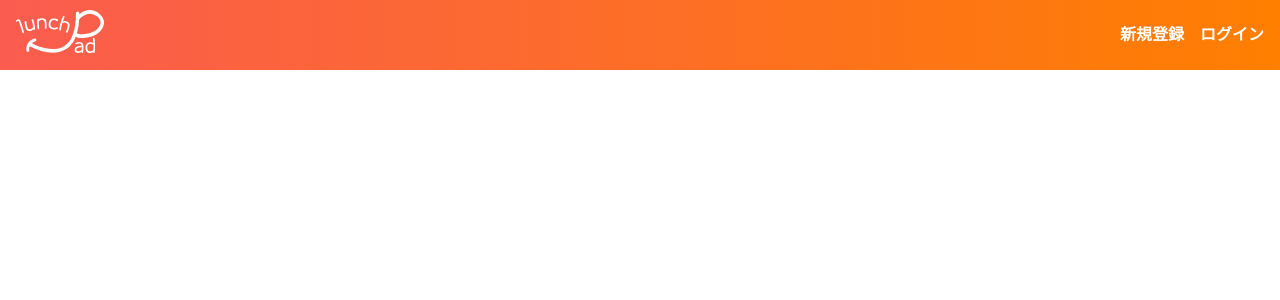
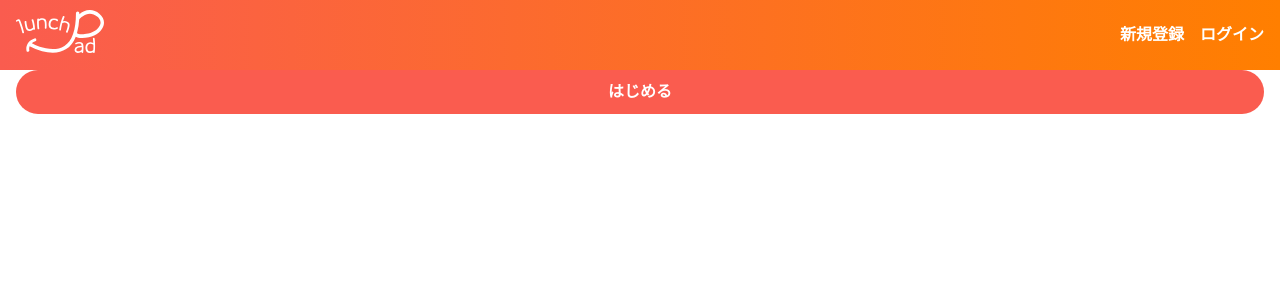
Before and after one commit to JOKOJOKO405/original-app, a Nuxt app: page / in a window 1280 px wide. Shown: the top 300 px of the page. Built offline with nearby package versions, Linux system fonts and the light colour scheme.

Commit message:
Test ボタンコンポーネント表示テスト

```diff
--- a/pages/index.vue
+++ b/pages/index.vue
@@ -1,7 +1,19 @@
 <template>
-
+  <div class="inner">
+    <Button label="はじめる" @click="isLogin" />
+  </div>
 </template>
 
 <script>
-export default {}
+import Button from '~/components/Button';
+export default {
+  components: {
+    Button,
+  },
+  methods: {
+    isLogin(){
+      $router.push('/login')
+    }
+  }
+}
 </script>
```
